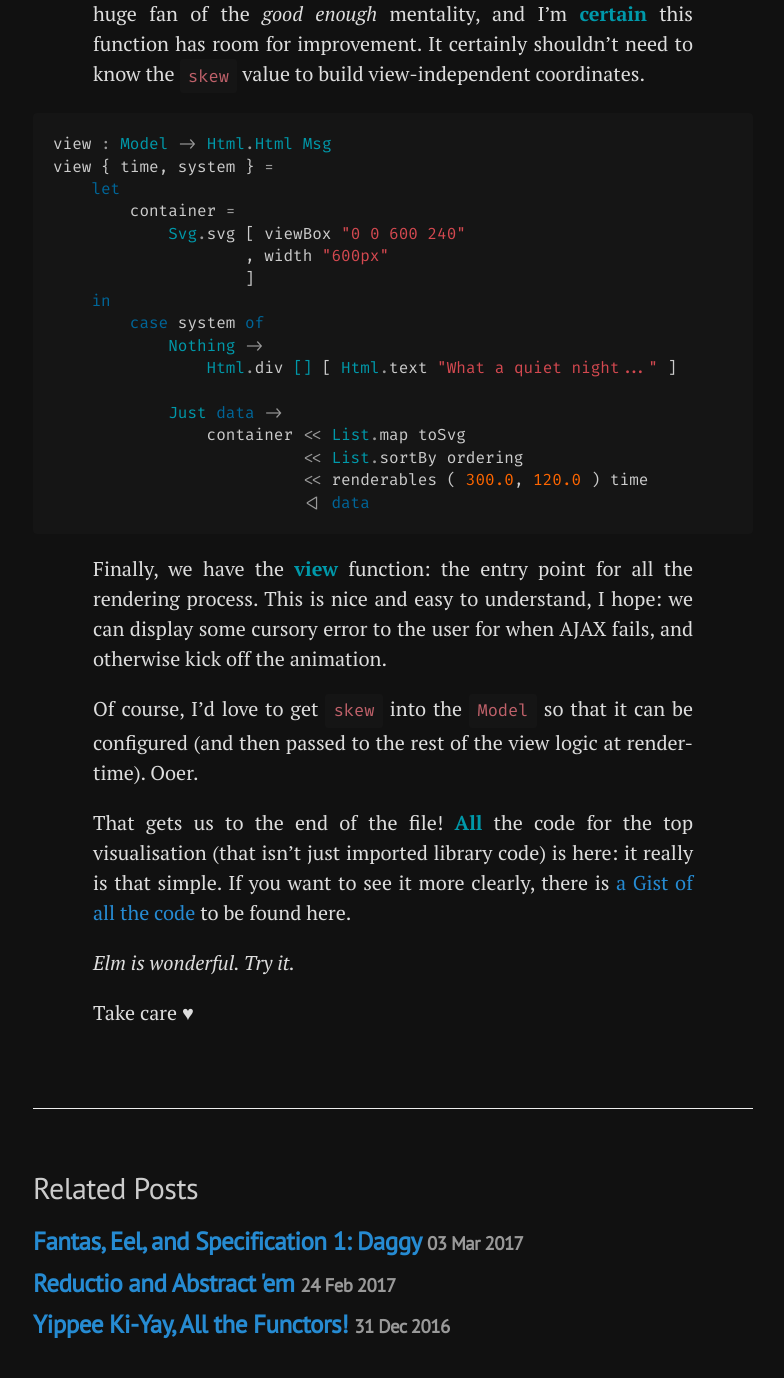
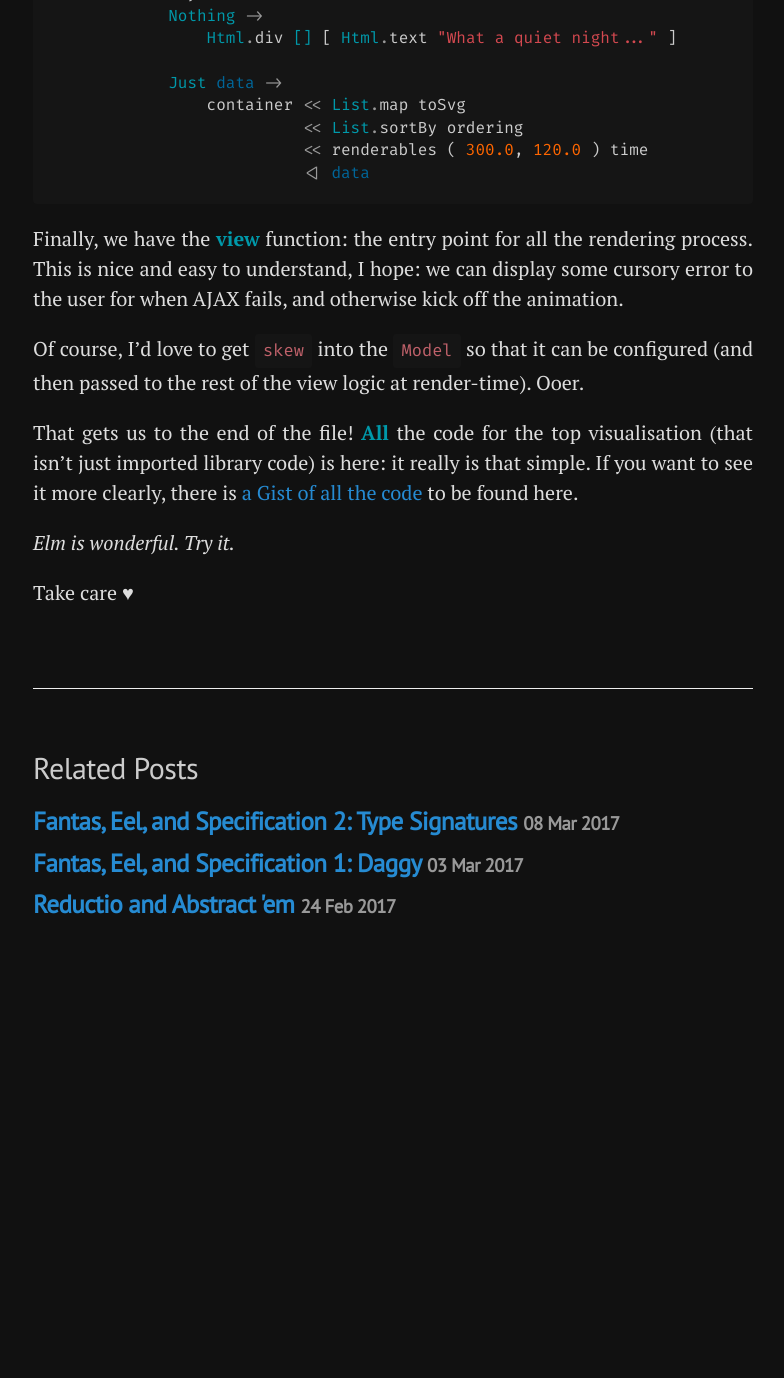
Before and after one commit to i-am-tom/i-am-tom.github.io, a Jekyll site: the page built from _posts/2016-12-11-the-orrery.md, in a window 1280 px wide and 1400 px high, scrolled down 7854 px. Shown: the top 1378 px of the window, without its empty margins (247-1031 px from the left). Built offline with Jekyll 4.4.1, drawn with Linux system fonts in a browser that asks for light colours; comment, search, counter and statistics services are not loaded; after the commit the page ends 8834 px from its top, so only the background shows below that; some of the changed lines change nothing that is shown.

Commit message:
Try not to look at the blog park
Type signatures! I just wanted to get this out the way so I could move
on to the fun stuff.

````diff
--- a/_posts/2017-03-03-fantas-eel-and-specification.md
+++ b/_posts/2017-03-03-fantas-eel-and-specification.md
@@ -117,10 +117,14 @@
   })
 }
 
-// Basically shorthand for Bool.prototype.cata.
-Bool.prototype.thenElse = function (then, or) {
-  return this.cata({ True: then, False: or })
-}
+// Shorthand for Bool.prototype.cata?
+Bool.prototype.thenElse =
+  function (then, or) {
+    return this.cata({
+      True: then,
+      False: or
+    })
+  }
 ```
 
 As you can see, for constructors with no arguments, we use handlers with no arguments. Note, too, that different constructors of the same sum type can have **completely different numbers and types of arguments**. This will be _really_ important when we come to examples of the Fantasy Land structures.
@@ -157,7 +161,10 @@
 // And a conversion back for convenience!
 List.prototype.toArray = function () {
   return this.cata({
-    Cons: (x, acc) => [x, ... acc.toArray()],
+    Cons: (x, acc) => [
+      x, ... acc.toArray()
+    ],
+
     Nil: () => []
   })
 }
@@ -175,7 +182,7 @@
 
 That's _everything_ you need to know about `daggy` to understand Fantasy Land! If you want to cement your understanding, why not try to add a couple more array functions to the `List` type like `filter` or `reduce`?
 
-Otherwise, we'll be diving in next time with the first of the structures: `Setoid`.
+Otherwise, we have one more thing to talk about before we get involved in the structures: [type signatures](/2017/03/08/fantas-eel-and-specification-2/)!
 
 Until then, take care! &hearts;
 
--- /dev/null
+++ b/_posts/2017-03-08-fantas-eel-and-specification-2.md
@@ -0,0 +1,164 @@
+---
+layout: post
+title: "Fantas, Eel, and Specification 2: Type Signatures"
+description: The second post in a series on the JavaScript Fantasy Land specification.
+---
+
+[Greetings, traveller](https://en.wikiquote.org/wiki/Garth_Marenghi's_Darkplace#Once_Upon_A_Beginning_.5B1.1.5D). I hope you've been having a good one since I posted the [first part of this series](/2017/03/03/fantas-eel-and-specification/), and I'd have a read of that before going any further. Assuming you're up-to-date, there's _one more little thing_ I thought we should talk about before we go head-first into the spec: [**Damas–Hindley–Milner type signatures**](https://en.wikipedia.org/wiki/Hindley%E2%80%93Milner_type_system).
+
+Don't panic.
+
+## Intro: `Java -> Haskell`
+
+Chances are you've seen languages with explicitly-written (**static**) types before. Things like Java, maybe:
+
+```java
+public static void main(String[] args) {}
+```
+
+This line tells us that a function, `main`, takes an array of `String` values, and returns `void` (nothing). That is the function's **type signature**. Damas-Hindley-Milner signatures are just a different way of writing types. Y'know what, let's save characters and just call them _type signatures_ from now on.
+
+When we go through these examples, bear one thing in mind: **all** functions are curried. I've written about [currying in JavaScript](/2016/11/12/curry-on-wayward-son/) before, so take a look if you're unsure. <abbr title="too long; didn't read">tl;dr</abbr>, whereas we'd write an `add` declaration in a Java-looking language like this:
+
+```java
+public static int add(int a, int b);
+//                     ^ arg  ^ arg
+//             ^ return
+```
+
+We'd write its _curried_ type signature like this:
+
+```haskell
+add :: Int -> Int -> Int
+--      ^  arg ^ arg
+--                    ^ return
+```
+
+In English, this says that _our `add` function takes an integer `x`, and returns a function that takes an integer `y`, which returns an integer (probably `x + y`)._
+
+> Now, yes, some of you may be wondering about **uncurried** functions in JavaScript, such as an add function like `(Int, Int) -> Int`. However, we say that this would be a _one_ argument function whose single argument is a pair (a **tuple**<sup>†</sup>). JavaScript is a bit loose with this idea, as we'll see again and again.
+
+Let's look at `zipWith`, a slightly more complicated example. Here's a possible implementation in JavaScript:
+
+```javascript
+const zipWith = f => xs => ys => {
+  const length = Math.min(
+    xs.length, ys.length
+  )
+
+  const zs = Array(length)
+
+  for (let i = 0; i < length; i++) {
+    zs[i] = f(xs[i])(ys[i])
+  }
+
+  return zs
+}
+
+// Returns [ 5, 7 ]
+zipWith(x => y => x + y)([1, 2])([4, 5, 6])
+```
+
+Our beautiful `zipWith` takes the values at each index of the two arrays (until the shortest one runs out), and applies them to `f`, returning an array of the results. _If it isn't clear how this function works, play around with some examples before continuing_. Let's think about types:
+
+- The `f` function must take two arguments of two types (we'll call them `a` and `b`), and these must be the respective types of `xs`' and `ys`' array values.
+
+- The return type of `zipWith` is an array of the return type of `f`. So, if `f` returns some type `c`, then `zipWith(f)` must return an array of `c`.
+
+How do we write that as a type signature? Just like this:
+
+```haskell
+zipWith :: (a -> b -> c)
+  -> [a] -> [b] -> [c]
+```
+
+We've used **type variables** to represent places where we can take different types (you might know this as **polymorphism**). You don't have to call them `a`, `b`, and `c` - you could just as easily call them `x`, `dog`, and `jeff` (but don't). _The only rule here is that type **variables** always start with a lowercase letter, and **concrete types** always start with an uppercase letter._
+
+Because we could fill the `a` variable with _any_ type (as long as our `f` and `xs` agree!), we can write _one_ `zipWith` signature that works for _any_ type `a`. Neat, huh? In fact, `zipWith` is a great example of a tool that we see all over functional code _because_ its variables make it so flexible:
+
+```javascript
+// a = Int
+// b = String
+// c = Bool
+
+// Returns [ true, false ]
+zipWith(x => y => y.length > x)
+  ([3, 5])(['Good', 'Bad'])
+```
+
+Here, our `a` is filled in with `Int`, `b` with `String`, and `c` with `Bool`. However, we could just as easily make them all `Int` and zip with `x => y => x + y`! I sure hope you can handle all this excitement. Here's one last example of a function with a type variable:
+
+```javascript
+// Filter an array by a predicate.
+// filter :: (a -> Bool) -> [a] -> [a]
+const filter = p => xs => xs.filter(p)
+```
+
+Our function will work for _any_ `a` as long as our `p` function knows how to turn an `a` into a `Bool`. Yay!
+
+Notice that both `filter` and `zipWith` have an argument that happens to be a _function_. To represent it in the signature, we "nest" its (bracket-wrapped) signature into our overall one.
+
+Phew! That's basically all there is to it. We break up each type with an `->`, so the one at the end is the return value, and all the others are the arguments. In fact, this is _all_ you need to read and write [Elm](http://elm-lang.org/) type signatures - [go write some Elm](/2016/12/11/the-orrery/)!
+
+For _this_ series, though, we're going to have to complicate matters and introduce a couple more things...
+
+## Type Constraints
+
+`zipWith` and `filter` are great, because their type variables can be _any_ type. Sometimes, however, we don't have that luxury. We might have to deal with signatures like these:
+
+```haskell
+equals :: Setoid a => a -> a -> Bool
+```
+
+The `=>` is new notation. What this means is that the signature to its _right_ is valid if all the conditions to its _left_ are satisfied. In the case of `equals`, the signature `a -> a -> Bool` is valid if `a` is a `Setoid`. Don't worry about what a `Setoid` is just yet, as we'll be covering exactly what it means in the next article. For now, just think of a `Setoid` as _a type for which we can check whether two of its values are equivalent_.
+
+In languages like Haskell, the compiler will make sure that the conditions on the left are satisfied at compile-time, which catches a whole host of bugs! However, for our purposes, we'll see that it's simply some _really_ handy documentation.
+
+## OOP-lease Stop
+
+It wouldn't be JavaScript without some bodging, would it? _Because_ JavaScript is the way it is, we tend to build our types with methods like `equals` attached to the prototype:
+
+```javascript
+// Rather than this:
+equals(first)(second)
+
+// We do this:
+first.equals(second)
+```
+
+Fair enough - it's certainly neater. However, it messes with our pretty signatures because `equals` now isn't a function of two arguments: it's a _method_ of one argument **attached to** a value. Remember, though, that the argument must have the same type as the object to which `equals` is attached. In Fantasy Land, you'll see the following style used to express this:
+
+```haskell
+equals :: Setoid a => a ~> a -> Bool
+```
+
+The `~>` is the new symbol here. What this means is that `equals` is a _method_ on the thing to the left of `~>`, and the thing to the right is its signature. Back in [the previous article](/2017/03/03/fantas-eel-and-specification/), we saw a `List.prototype.toArray` method. One way we might write the signature for this method is:
+
+```javascript
+// toArray :: List a ~> [a]
+List.prototype.toArray = function () {
+  return this.cata({
+    Cons: (x, acc) => [
+      x, ... acc.toArray()
+    ],
+
+    Nil: () => []
+  })
+}
+```
+
+We're saying that a `List` of values with type `a` has a method called `toArray` that returns an array of type `a`. It might not be pretty, dear reader, but it's JavaScript. _If you want a little exercise to do, write out a type signature for `List.prototype.map`, and make sure it's as general as possible!_
+
+## `finish :: Blog ~> Ending`
+
+I **promise** you, that's it. That's everything you'll need to know to live out a fulfilling life as a functional programmer. Once you get used to this syntax, it's just like riding a bike with weird arrows and brackets everywhere. If this article felt a bit heavy, don't worry: just come back to it for reference if you have questions later on in the series.
+
+Regardless, get ready. No more distractions. Next stop: **Fantasy Land**.
+
+Take care &hearts;
+
+---
+
+_* An important point here is that equivalence is **much deeper** than pointer equality. Just try typing `(x => x) === (x => x)` into your Node REPL; for functions to be a valid setoid, this should return `true`._
+
+_<sup>†</sup> Pronounced "toople", regardless of which side of the pond you inhabit. Weird, right?_
--- a/gallery/elm-orrery/style.css
+++ b/gallery/elm-orrery/style.css
@@ -43,7 +43,6 @@
 ; line-height: 1.5
 ; margin: 20px auto
 ; text-align: justify
-; width: 600px
 }
 
 .highlight .kt { color: #09A }
````
